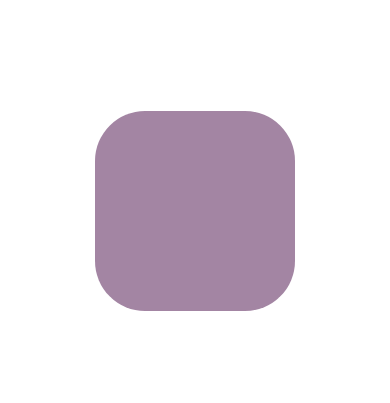
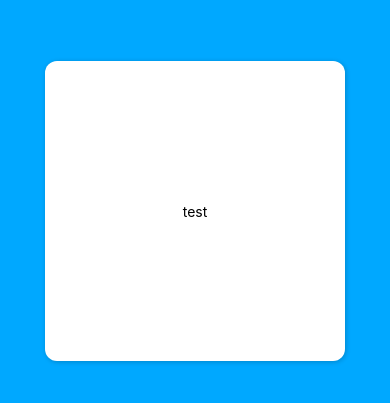
Before and after one commit to 11t518s/reactnativestudy, a React Native app in the folder langApp/: screen / in a window 390 px wide. Shown: the part 211-614 px from the top of the page. Built offline with nearby package versions, Linux system fonts and the light colour scheme.

Commit message:
~card1 but need to fix

```diff
--- a/langApp/App.tsx
+++ b/langApp/App.tsx
@@ -1,68 +1,57 @@
 import React, { useRef } from "react";
-import { Animated, PanResponder } from "react-native";
+import { Animated, PanResponder, Text, View } from "react-native";
 import styled from "styled-components/native";
 
 const Container = styled.View`
   flex: 1;
   justify-content: center;
   align-items: center;
+  background-color: #00a8ff;
 `;
-const Box = styled.View`
-  background-color: tomato;
-  width: 200px;
-  height: 200px;
+
+const Card = styled(Animated.createAnimatedComponent(View))`
+  background-color: white;
+  width: 300px;
+  height: 300px;
+  justify-content: center;
+  align-items: center;
+  border-radius: 12px;
+  box-shadow: 1px 1px 5px rgba(0, 0, 0, 0.2);
 `;
-const AnimatedBox = Animated.createAnimatedComponent(Box);
-
-export default function App() {
-  const POSITION = useRef(
-    new Animated.ValueXY({
-      x: 0,
-      y: 0,
-    })
-  ).current;
-
-  const opacity = POSITION.y.interpolate({
-    inputRange: [-300, 0, 300],
-    outputRange: [1, 0.5, 1],
-  });
-  const rotation = POSITION.y.interpolate({
-    inputRange: [-300, 300],
-    outputRange: ["-360deg", "360deg"],
-  });
-  const borderRadius = POSITION.y.interpolate({
-    inputRange: [-300, 300],
-    outputRange: [100, 0],
-  });
-  const bgColor = POSITION.y.interpolate({
-    inputRange: [-300, 300],
-    outputRange: ["rgb(255, 99, 71)", "rgb(71, 166, 255)"],
-  });
+function App() {
   const panResponder = useRef(
     PanResponder.create({
       onStartShouldSetPanResponder: () => true,
-      onPanResponderMove: (_, { dx, dy }) => {
-        POSITION.setValue({
-          x: dx,
-          y: dy,
-        });
+      onPanResponderMove: (_, { dx }) => {
+        position.setValue(dx);
       },
-
+      onPanResponderGrant: () => onPressIn(),
       onPanResponderRelease: () => {
-        POSITION.extractOffset();
+        Animated.parallel([
+          onPressOut,
+          Animated.spring(position, {
+            toValue: 0,
+            useNativeDriver: true,
+          }),
+        ]).start();
       },
     })
   ).current;
+  const scale = useRef(new Animated.Value(1)).current;
+  const position = useRef(new Animated.Value(0)).current;
+  const onPressIn = () =>
+    Animated.spring(scale, { toValue: 0.95, useNativeDriver: true }).start();
+  const onPressOut = Animated.spring(scale, {
+    toValue: 1,
+    useNativeDriver: true,
+  });
   return (
     <Container>
-      <AnimatedBox
-        {...panResponder.panHandlers}
-        style={{
-          borderRadius,
-          backgroundColor: bgColor,
-          transform: [...POSITION.getTranslateTransform()],
-        }}
-      />
+      <Card style={{ transform: [{ scale }] }}>
+        <Text>test</Text>
+      </Card>
     </Container>
   );
 }
+
+export default App;
```
